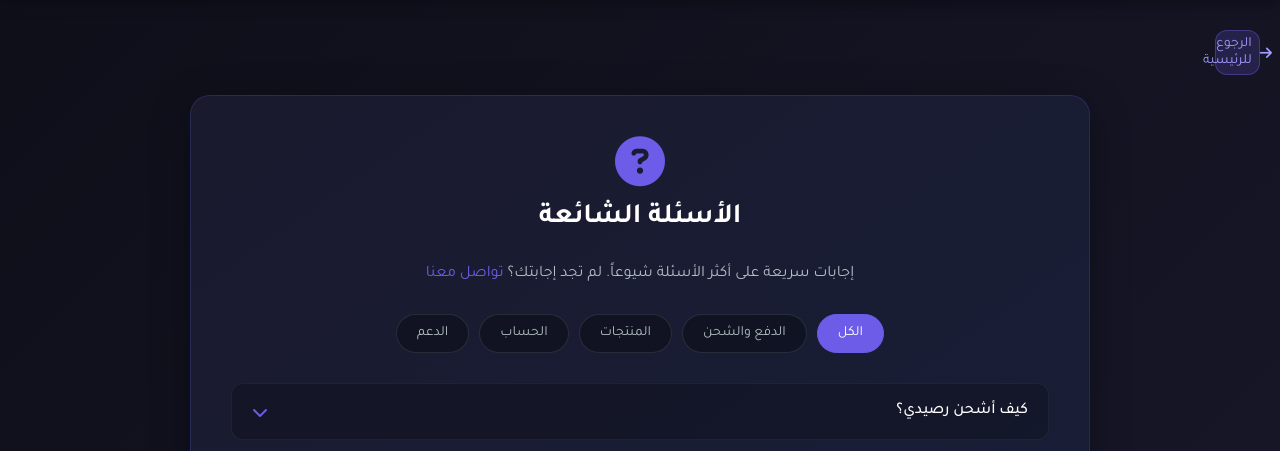
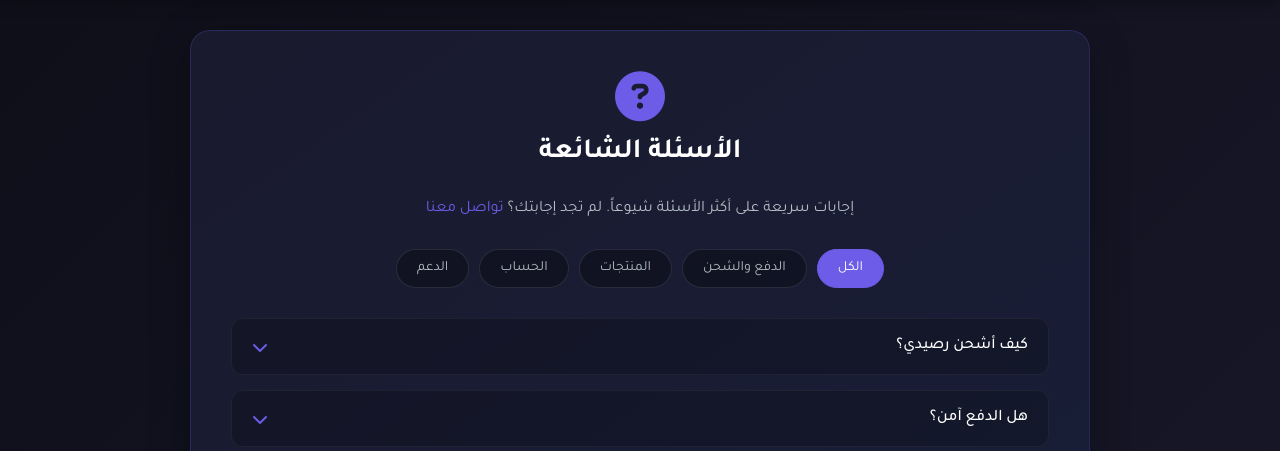
Before and after one commit to ziadosama582005-crypto/tttrrrrrrrrrrr, a Flask app: page /faq in a window 1280 px wide. Shown: the part 60-511 px from the top of the page. Run offline with Flask 3, Linux system fonts and the light colour scheme; data that the repository does not hold is empty; some libraries are stand-ins or nearby versions.

Commit message:
Fix deployment issues

```diff
--- a/templates/categories.html
+++ b/templates/categories.html
@@ -730,9 +730,7 @@
         </div>
         {% endif %}
     </div>
-    <div class="footer">
-        <p>© 2025 متجر رقمي. جميع الحقوق محفوظة</p>
-    </div>
+
     <div id="loginModal" class="login-modal">
         <div class="modal-content">
             <span class="close-btn" onclick="closeLoginModal()">&times;</span>
--- a/templates/category.html
+++ b/templates/category.html
@@ -357,9 +357,7 @@
         </div>
         {% endif %}
     </div>
-    <div class="footer">
-        <p>© 2025 متجر رقمي. جميع الحقوق محفوظة</p>
-    </div>
+
     <div class="modal-overlay" id="manualModal" onclick="closeManualModal(event)">
         <div class="modal-content" onclick="event.stopPropagation()">
             <div class="modal-header">
--- a/templates/pages/contact.html
+++ b/templates/pages/contact.html
@@ -3,10 +3,6 @@
 
 {% block content %}
 <div class="policy-page">
-    <a href="/" class="back-btn">
-        <i class="fas fa-arrow-right"></i>
-        الرجوع للرئيسية
-    </a>
 
     <div class="policy-container contact-page">
         <div class="policy-header">
--- a/templates/pages/faq.html
+++ b/templates/pages/faq.html
@@ -3,10 +3,6 @@
 
 {% block content %}
 <div class="policy-page">
-    <a href="/" class="back-btn">
-        <i class="fas fa-arrow-right"></i>
-        الرجوع للرئيسية
-    </a>
 
     <div class="policy-container faq-page">
         <div class="policy-header">
--- a/templates/pages/privacy.html
+++ b/templates/pages/privacy.html
@@ -3,10 +3,6 @@
 
 {% block content %}
 <div class="policy-page">
-    <a href="/" class="back-btn">
-        <i class="fas fa-arrow-right"></i>
-        الرجوع للرئيسية
-    </a>
 
     <div class="policy-container">
         <div class="policy-header">
--- a/templates/pages/refund.html
+++ b/templates/pages/refund.html
@@ -3,10 +3,6 @@
 
 {% block content %}
 <div class="policy-page">
-    <a href="/" class="back-btn">
-        <i class="fas fa-arrow-right"></i>
-        الرجوع للرئيسية
-    </a>
 
     <div class="policy-container">
         <div class="policy-header">
--- a/templates/pages/terms.html
+++ b/templates/pages/terms.html
@@ -3,10 +3,6 @@
 
 {% block content %}
 <div class="policy-page">
-    <a href="/" class="back-btn">
-        <i class="fas fa-arrow-right"></i>
-        الرجوع للرئيسية
-    </a>
 
     <div class="policy-container">
         <div class="policy-header">
```
